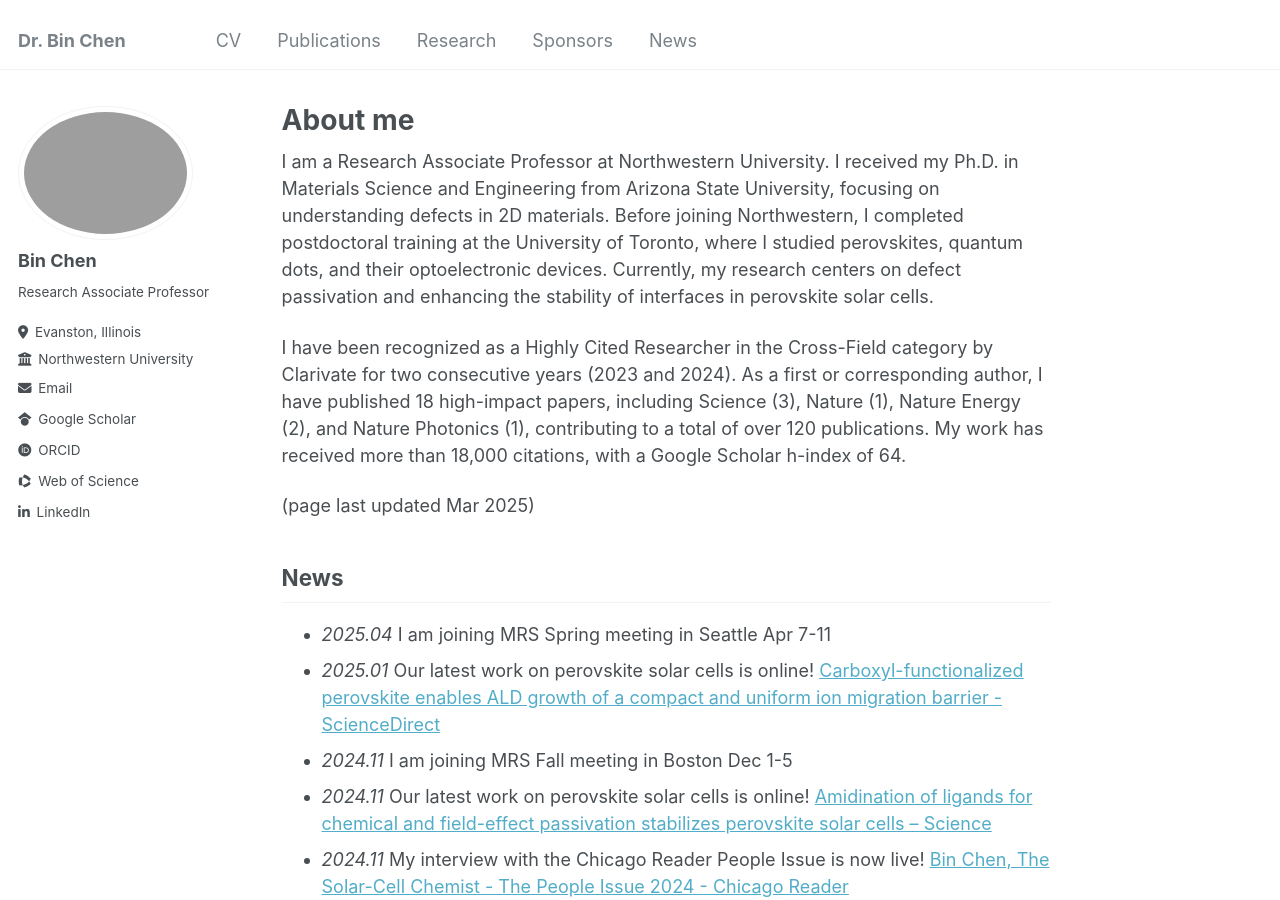
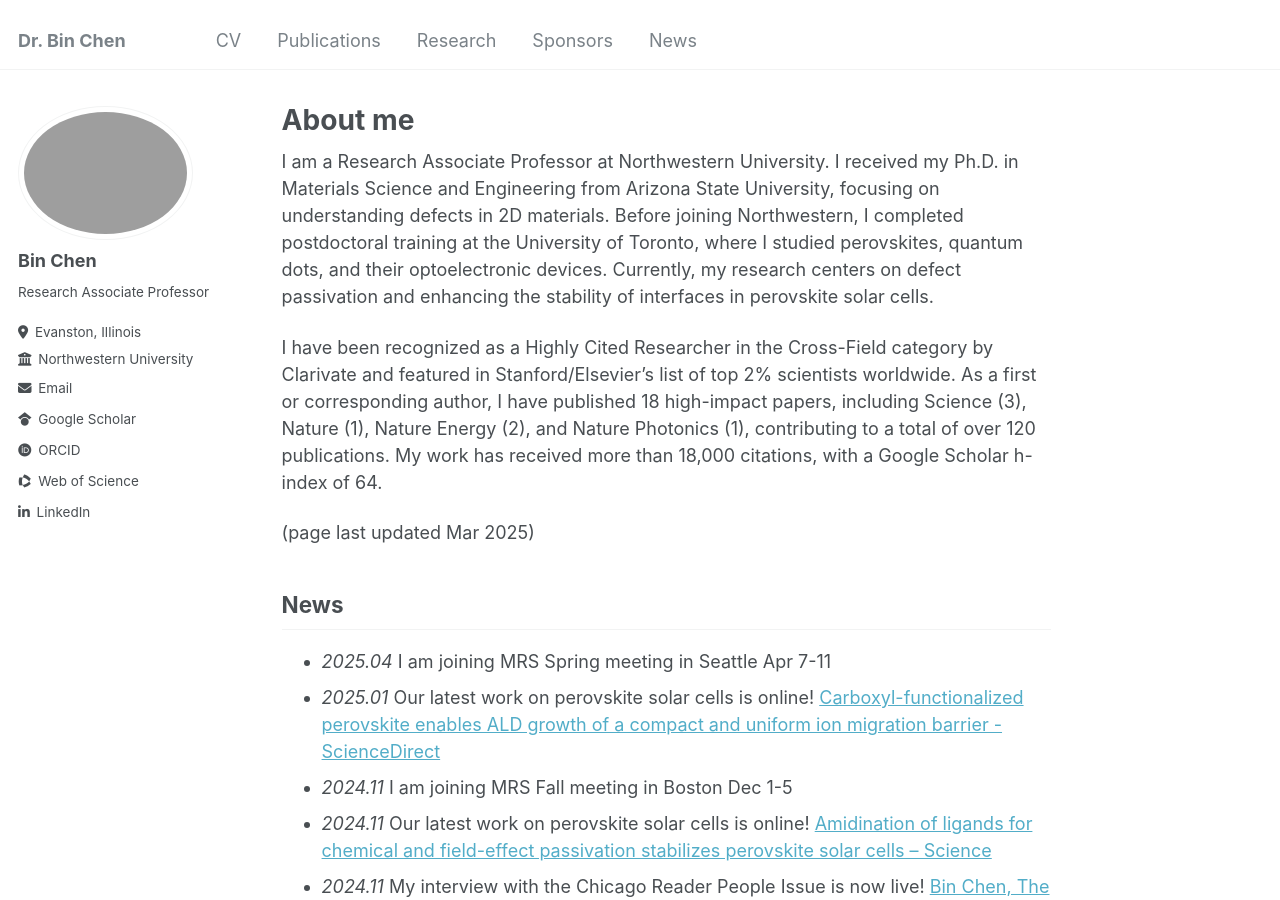
Before and after one commit to chenbinzero/chenbinzero.github.io, a Jekyll site: the page built from _pages/about.md, in a window 1280 px wide and 900 px high. Built offline with Jekyll 4.4.1, drawn with Linux system fonts in a browser that asks for light colours; some web fonts are replaced.

Commit message:
Update about.md

```diff
--- a/_pages/about.md
+++ b/_pages/about.md
@@ -9,7 +9,7 @@
 
 I am a Research Associate Professor at Northwestern University. I received my Ph.D. in Materials Science and Engineering from Arizona State University, focusing on understanding defects in 2D materials. Before joining Northwestern, I completed postdoctoral training at the University of Toronto, where I studied perovskites, quantum dots, and their optoelectronic devices. Currently, my research centers on defect passivation and enhancing the stability of interfaces in perovskite solar cells.
 
-I have been recognized as a Highly Cited Researcher in the Cross-Field category by Clarivate for two consecutive years (2023 and 2024). As a first or corresponding author, I have published 18 high-impact papers, including Science (3), Nature (1), Nature Energy (2), and Nature Photonics (1), contributing to a total of over 120 publications. My work has received more than 18,000 citations, with a Google Scholar h-index of 64.
+I have been recognized as a Highly Cited Researcher in the Cross-Field category by Clarivate and featured in Stanford/Elsevier’s list of top 2% scientists worldwide. As a first or corresponding author, I have published 18 high-impact papers, including Science (3), Nature (1), Nature Energy (2), and Nature Photonics (1), contributing to a total of over 120 publications. My work has received more than 18,000 citations, with a Google Scholar h-index of 64.
 
 (page last updated Mar 2025)
 
```
